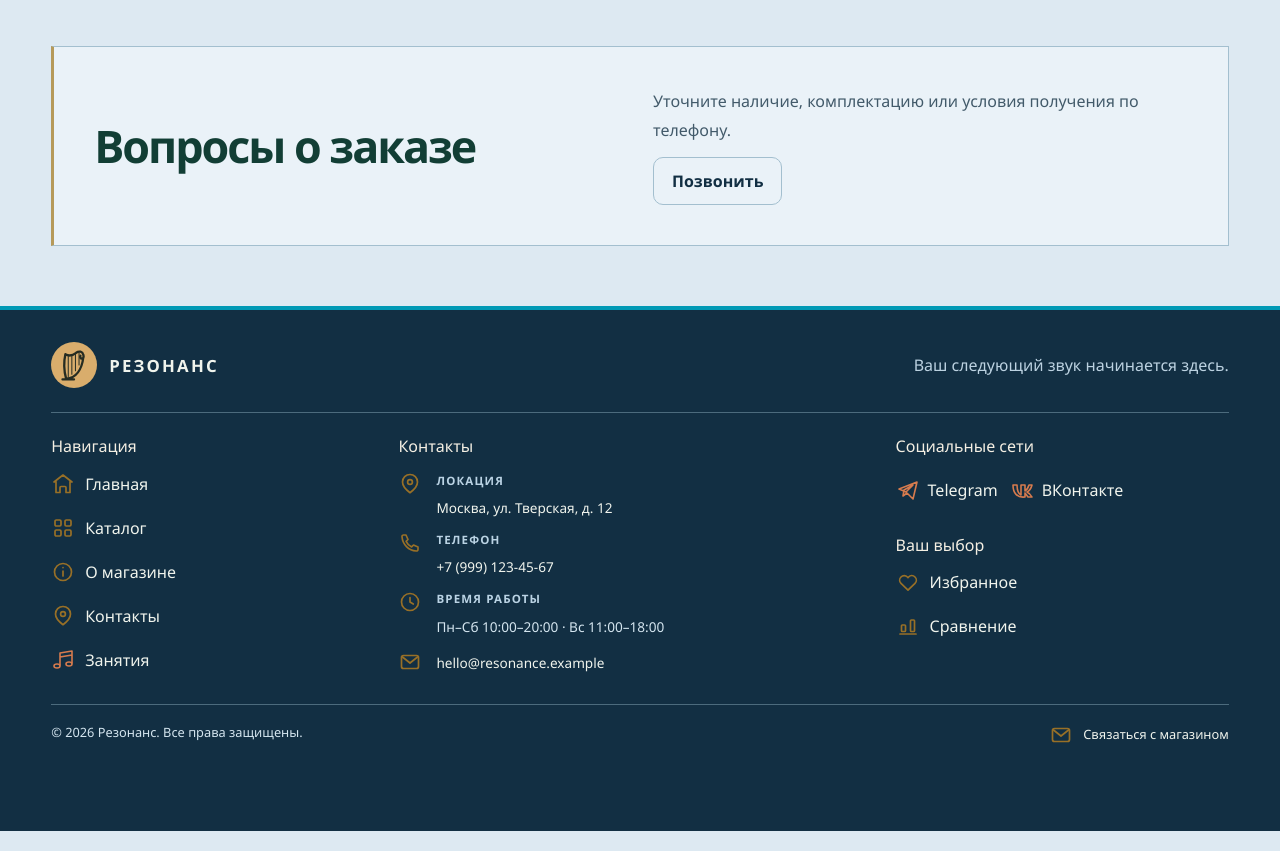
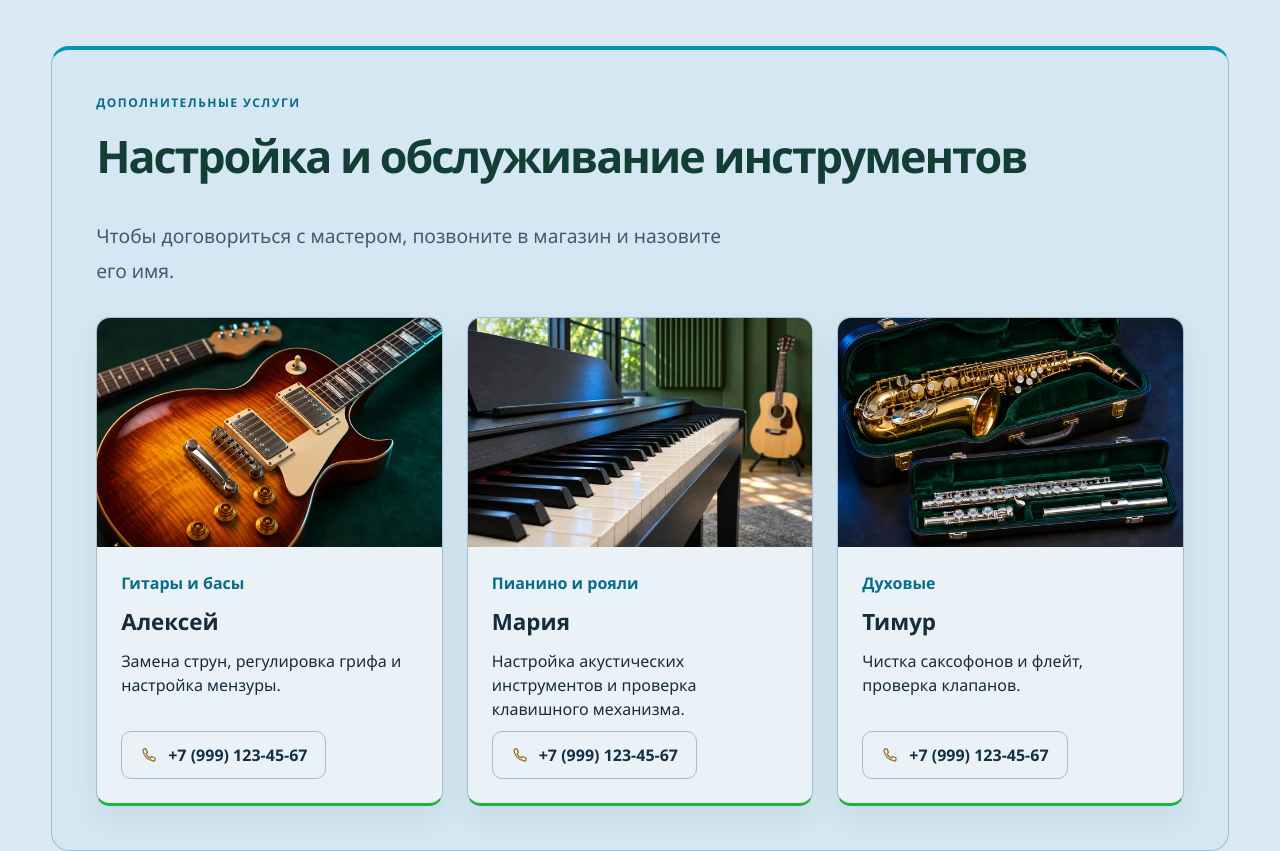
Before and after one commit to Danila-Mishchenko/kr3-responsive-shop, a plain HTML site: page contacts.html in a window 1280 px wide. Shown: the part 960-1811 px from the top of the page. Drawn offline with Linux system fonts and the light colour scheme.

Commit message:
Add instrument servicing team to contacts

```diff
--- a/contacts.html
+++ b/contacts.html
@@ -8,7 +8,7 @@
     <link rel="icon" href="images/harp-logo.svg" type="image/svg+xml" />
     <link rel="stylesheet" href="css/style.css" />
     <link rel="stylesheet" href="css/responsive.css" />
-    <link rel="stylesheet" href="css/music.css?v=19" />
+    <link rel="stylesheet" href="css/music.css?v=20" />
     <script defer src="js/services.js?v=4"></script>
     <script defer src="js/appearance.js?v=3"></script>
   </head>
@@ -253,10 +253,81 @@
       </section>
 
       <section class="section contact-notes" aria-labelledby="service-heading">
-        <h2 class="section__title" id="service-heading">Вопросы о заказе</h2>
-        <div class="contact-notes__body">
-          <p>Уточните наличие, комплектацию или условия получения по телефону.</p>
-          <a class="button button--secondary" href="tel:+79991234567">Позвонить</a>
+        <div>
+          <p class="eyebrow">Дополнительные услуги</p>
+          <h2 class="section__title" id="service-heading">Настройка и обслуживание инструментов</h2>
+          <p class="lead">Чтобы договориться с мастером, позвоните в магазин и назовите его имя.</p>
+        </div>
+        <div class="contact-notes__grid">
+          <article class="service-card">
+            <img
+              class="service-card__photo"
+              src="images/editorial/guitar-bridge-600.webp"
+              width="600"
+              height="400"
+              loading="lazy"
+              alt="Бридж и струны электрогитары"
+            />
+            <div class="service-card__body">
+              <p class="service-card__category">Гитары и басы</p>
+              <h3>Алексей</h3>
+              <p>Замена струн, регулировка грифа и настройка мензуры.</p>
+              <a
+                class="button button--secondary"
+                href="tel:+79991234567"
+                aria-label="+7 (999) 123-45-67, связаться через магазин. Мастер — Алексей"
+              >
+                <img class="icon" src="images/icons/phone.svg?v=16" width="24" height="24" alt="" />
+                +7 (999) 123-45-67
+              </a>
+            </div>
+          </article>
+          <article class="service-card">
+            <img
+              class="service-card__photo"
+              src="images/editorial/piano-keys-600.webp"
+              width="600"
+              height="400"
+              loading="lazy"
+              alt="Клавиши пианино"
+            />
+            <div class="service-card__body">
+              <p class="service-card__category">Пианино и рояли</p>
+              <h3>Мария</h3>
+              <p>Настройка акустических инструментов и проверка клавишного механизма.</p>
+              <a
+                class="button button--secondary"
+                href="tel:+79991234567"
+                aria-label="+7 (999) 123-45-67, связаться через магазин. Мастер — Мария"
+              >
+                <img class="icon" src="images/icons/phone.svg?v=16" width="24" height="24" alt="" />
+                +7 (999) 123-45-67
+              </a>
+            </div>
+          </article>
+          <article class="service-card">
+            <img
+              class="service-card__photo"
+              src="images/editorial/winds-600.webp"
+              width="600"
+              height="400"
+              loading="lazy"
+              alt="Саксофон и флейта в футлярах"
+            />
+            <div class="service-card__body">
+              <p class="service-card__category">Духовые</p>
+              <h3>Тимур</h3>
+              <p>Чистка саксофонов и флейт, проверка клапанов.</p>
+              <a
+                class="button button--secondary"
+                href="tel:+79991234567"
+                aria-label="+7 (999) 123-45-67, связаться через магазин. Мастер — Тимур"
+              >
+                <img class="icon" src="images/icons/phone.svg?v=16" width="24" height="24" alt="" />
+                +7 (999) 123-45-67
+              </a>
+            </div>
+          </article>
         </div>
       </section>
     </main>
--- a/css/music.css
+++ b/css/music.css
@@ -688,23 +688,6 @@ h2 {
   padding-block: 6px;
   text-decoration: none;
 }
-.contact-notes {
-  display: grid;
-  gap: 24px;
-}
-.contact-notes article {
-  border-top: 1px solid var(--color-border);
-  padding-top: 16px;
-}
-.contact-notes h3 {
-  font-size: 1.25rem;
-  font-weight: 500;
-}
-.contact-notes p {
-  color: var(--color-muted);
-  line-height: 1.8;
-}
-
 /* Подвал */
 .site-footer {
   background: #242722;
@@ -1009,7 +992,6 @@ h2 {
   .principles {
     grid-template-columns: repeat(3, minmax(0, 1fr));
   }
-  .contact-notes,
   .compare-controls {
     grid-template-columns: repeat(2, minmax(0, 1fr));
   }
@@ -1185,9 +1167,6 @@ h2 {
   }
   .page-contacts .page-intro {
     padding-block: 12px;
-  }
-  .page-contacts .contact-notes {
-    margin-bottom: 36px;
   }
 }
 @media (min-width: 1200px) {
@@ -1520,20 +1499,6 @@ h2 {
 }
 .page-contacts .page-intro h1 {
   margin-bottom: 10px;
-}
-.contact-notes {
-  align-items: center;
-  padding: clamp(20px, 4vw, 40px);
-  border: 1px solid var(--color-border);
-  border-left: 3px solid #b69a5a;
-  background: var(--color-surface);
-}
-.contact-notes h2,
-.contact-notes p {
-  margin: 0;
-}
-.contact-notes__body .button {
-  margin-top: 12px;
 }
 .chat-launcher,
 .back-to-top {
@@ -2392,8 +2357,7 @@ h1,
 .instrument-card,
 .saved-grid .instrument-card,
 .lesson-programs article,
-.shop-panel__grid article,
-.contact-notes article {
+.shop-panel__grid article {
   border: 1px solid var(--color-border);
   border-bottom: 3px solid var(--accent-green);
   border-radius: 14px;
@@ -2548,3 +2512,76 @@ h1,
     font-size: 0.8rem;
   }
 }
+
+/* Мастера в разделе контактов */
+.contact-notes {
+  padding: clamp(18px, 4vw, 44px);
+  border: 1px solid var(--color-border);
+  border-top: 4px solid var(--accent-blue);
+  border-radius: 18px;
+  background: var(--blue-surface);
+}
+
+.contact-notes__grid {
+  display: grid;
+  gap: clamp(14px, 2vw, 24px);
+  margin-top: 28px;
+}
+
+.service-card {
+  display: flex;
+  flex-direction: column;
+  min-width: 0;
+  overflow: hidden;
+  border: 1px solid var(--color-border);
+  border-bottom: 3px solid var(--accent-green);
+  border-radius: 14px;
+  background: var(--color-surface);
+  box-shadow: var(--panel-shadow);
+}
+
+.service-card__photo {
+  display: block;
+  width: 100%;
+  height: auto;
+  aspect-ratio: 3 / 2;
+  object-fit: cover;
+}
+
+.service-card__body {
+  display: flex;
+  flex: 1;
+  flex-direction: column;
+  align-items: flex-start;
+  gap: 10px;
+  padding: clamp(14px, 2vw, 24px);
+}
+
+.service-card__body h3,
+.service-card__body p {
+  margin: 0;
+}
+
+.service-card__body h3 {
+  font-size: 1.4rem;
+}
+
+.service-card__category {
+  color: var(--blue);
+  font-weight: 700;
+}
+
+.service-card__body p + .button {
+  margin-top: auto;
+}
+
+.service-card .icon {
+  width: 18px;
+  height: 18px;
+}
+
+@media (min-width: 860px) {
+  .contact-notes__grid {
+    grid-template-columns: repeat(3, minmax(0, 1fr));
+  }
+}
```
